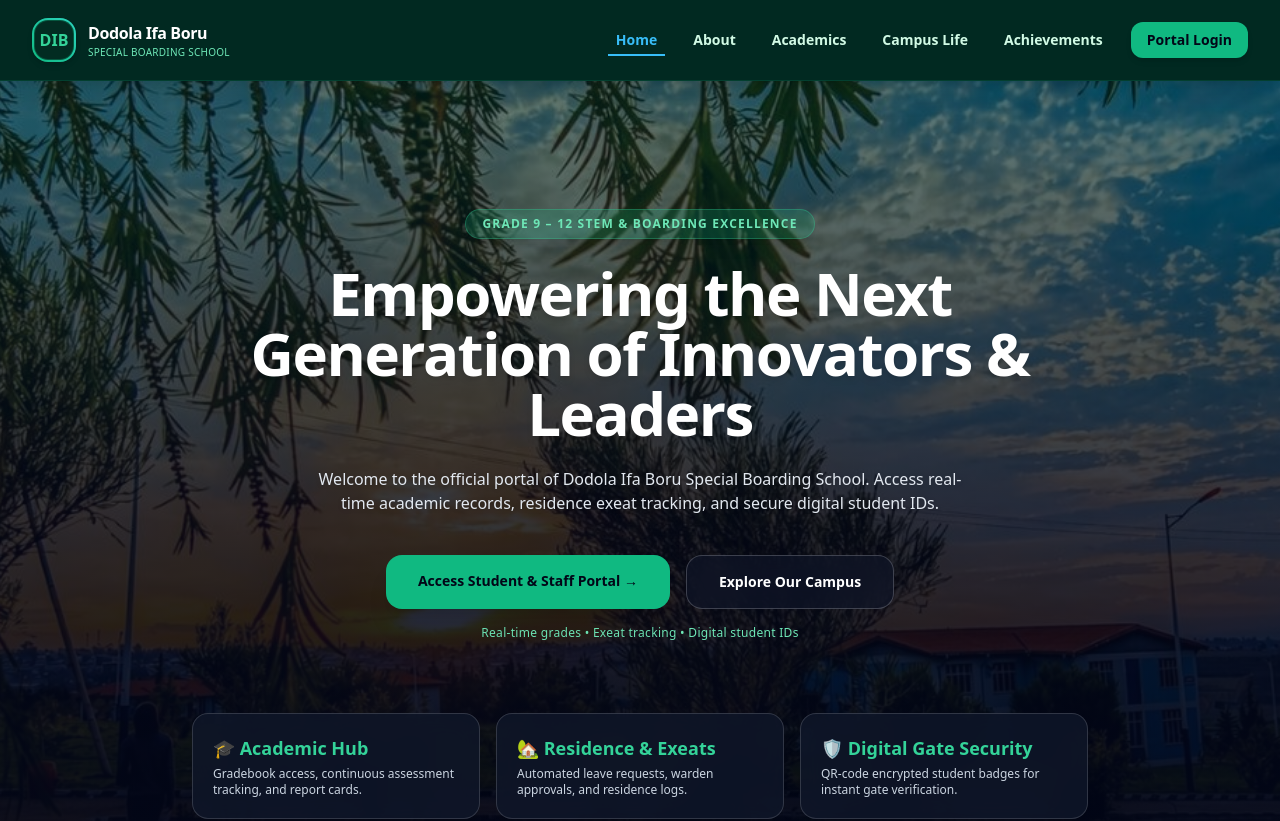
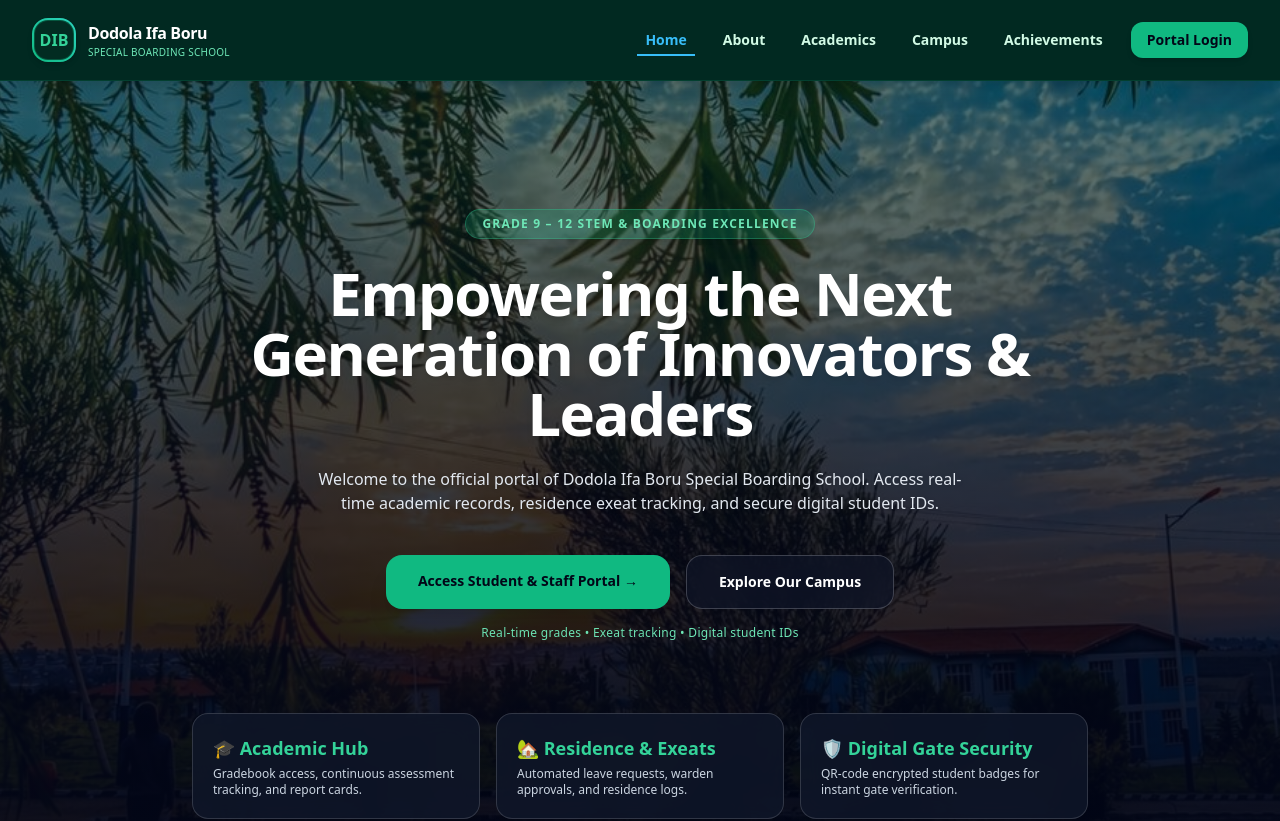
Before and after one commit to futuretech-hub/dodola-school-portal, a Next.js app: page / in a window 1280 px wide. Shown: the top 821 px of the page. Built offline with nearby package versions, Linux system fonts and the light colour scheme.

Commit message:
Update Navbar.jsx

```diff
--- a/components/Navbar.jsx
+++ b/components/Navbar.jsx
@@ -10,7 +10,7 @@ export default function Navbar() {
     { name: 'Home', href: '/' },
     { name: 'About', href: '/about' },
     { name: 'Academics', href: '/academics' },
-    { name: 'Campus Life', href: '/campus-life' },
+    { name: 'Campus', href: '/campus-life' },
     { name: 'Achievements', href: '/achievements' },
   ];
 
```
